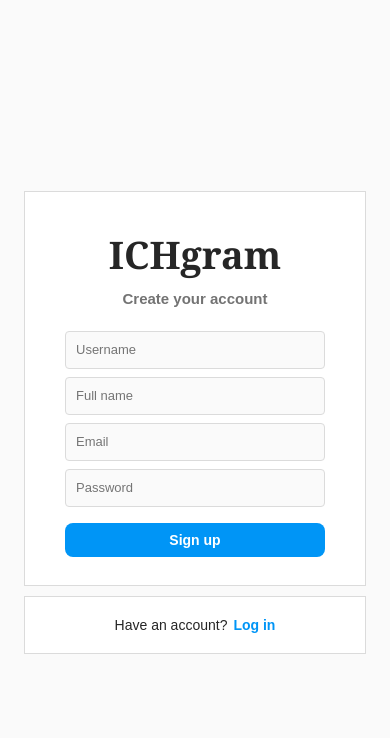
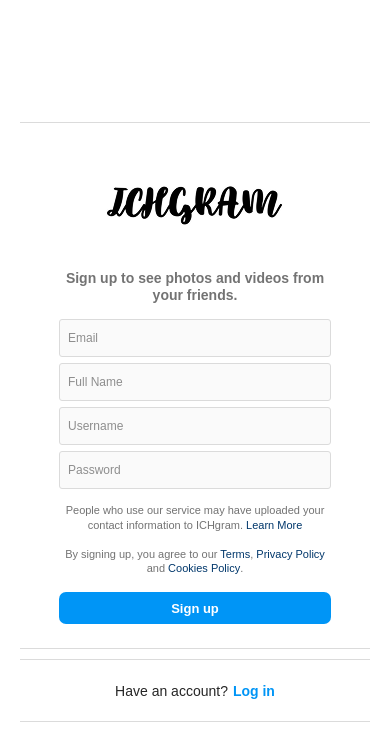
Before and after one commit to rusrus0110-star/insta-ich-frontend, a React (Vite) app: page /register in a window 390 px wide. Shown: the top 738 px of the page. Built offline with nearby package versions, Linux system fonts and the light colour scheme.

Commit message:
Build responsive auth screens

```diff
--- /dev/null
+++ b/src/components/layout/AuthLayout.jsx
@@ -0,0 +1,25 @@
+import auth_phone from "../../assets/auth-phone.png";
+
+function AuthLayout({ children, hide_visual = false }) {
+  return (
+    <main className="auth-page">
+      <section className="auth-section">
+        <article
+          className={
+            hide_visual ? "auth-article auth-article-single" : "auth-article"
+          }
+        >
+          {!hide_visual && (
+            <div className="auth-visual" aria-hidden="true">
+              <img src={auth_phone} alt="" className="auth-phone-image" />
+            </div>
+          )}
+
+          <div className="auth-content">{children}</div>
+        </article>
+      </section>
+    </main>
+  );
+}
+
+export default AuthLayout;
--- a/src/pages/auth/LoginPage.jsx
+++ b/src/pages/auth/LoginPage.jsx
@@ -1,7 +1,10 @@
 import { useState } from "react";
 import { Link, Navigate, useNavigate } from "react-router-dom";
 
+import ichgra_logo from "../../assets/ichgra_logo.png";
+
 import ErrorMessage from "../../components/common/ErrorMessage.jsx";
+import AuthLayout from "../../components/layout/AuthLayout.jsx";
 import useAuth from "../../hooks/useAuth.js";
 
 function LoginPage() {
@@ -46,16 +49,15 @@ function LoginPage() {
   };
 
   return (
-    <div className="auth-page">
-      <div className="auth-card">
-        <h1 className="auth-logo">ICHgram</h1>
-        <p className="auth-subtitle">Sign in to continue</p>
+    <AuthLayout>
+      <div className="auth-card auth-card-login">
+        <img src={ichgra_logo} alt="ICHgram" className="auth-logo-image" />
 
         <form className="auth-form" onSubmit={handle_submit}>
           <input
             name="email"
             type="email"
-            placeholder="Email"
+            placeholder="Username, or email"
             value={form_data.email}
             onChange={handle_change}
           />
@@ -68,23 +70,29 @@ function LoginPage() {
             onChange={handle_change}
           />
 
+          <button type="submit" disabled={is_submitting}>
+            {is_submitting ? "Logging in..." : "Log in"}
+          </button>
+
+          <div className="auth-divider">
+            <span />
+            <p>OR</p>
+            <span />
+          </div>
+
           <ErrorMessage message={error} />
 
-          <button type="submit" disabled={is_submitting}>
-            {is_submitting ? "Signing in..." : "Log in"}
-          </button>
+          <Link className="auth-link" to="/reset-password">
+            Forgot password?
+          </Link>
         </form>
-
-        <Link className="auth-link" to="/reset-password">
-          Forgot password?
-        </Link>
       </div>
 
       <div className="auth-switch-card">
         <span>Don&apos;t have an account?</span>
         <Link to="/register">Sign up</Link>
       </div>
-    </div>
+    </AuthLayout>
   );
 }
 
--- a/src/pages/auth/RegisterPage.jsx
+++ b/src/pages/auth/RegisterPage.jsx
@@ -1,7 +1,10 @@
 import { useState } from "react";
 import { Link, Navigate, useNavigate } from "react-router-dom";
 
+import ichgra_logo from "../../assets/ichgra_logo.png";
+
 import ErrorMessage from "../../components/common/ErrorMessage.jsx";
+import AuthLayout from "../../components/layout/AuthLayout.jsx";
 import useAuth from "../../hooks/useAuth.js";
 
 function RegisterPage() {
@@ -48,33 +51,40 @@ function RegisterPage() {
   };
 
   return (
-    <div className="auth-page">
-      <div className="auth-card">
-        <h1 className="auth-logo">ICHgram</h1>
-        <p className="auth-subtitle">Create your account</p>
+    <AuthLayout hide_visual>
+      <div className="auth-card auth-card-register">
+        <img
+          src={ichgra_logo}
+          alt="ICHgram"
+          className="auth-logo-image auth-logo-register"
+        />
+
+        <p className="auth-register-subtitle">
+          Sign up to see photos and videos from your friends.
+        </p>
 
         <form className="auth-form" onSubmit={handle_submit}>
           <input
-            name="username"
-            type="text"
-            placeholder="Username"
-            value={form_data.username}
+            name="email"
+            type="email"
+            placeholder="Email"
+            value={form_data.email}
             onChange={handle_change}
           />
 
           <input
             name="full_name"
             type="text"
-            placeholder="Full name"
+            placeholder="Full Name"
             value={form_data.full_name}
             onChange={handle_change}
           />
 
           <input
-            name="email"
-            type="email"
-            placeholder="Email"
-            value={form_data.email}
+            name="username"
+            type="text"
+            placeholder="Username"
+            value={form_data.username}
             onChange={handle_change}
           />
 
@@ -85,6 +95,34 @@ function RegisterPage() {
             value={form_data.password}
             onChange={handle_change}
           />
+
+          <p className="auth-legal-text">
+            People who use our service may have uploaded your contact
+            information to ICHgram.
+            <a href="#" onClick={(event) => event.preventDefault()}>
+              {" "}
+              Learn More
+            </a>
+          </p>
+
+          <p className="auth-legal-text">
+            By signing up, you agree to our
+            <a href="#" onClick={(event) => event.preventDefault()}>
+              {" "}
+              Terms
+            </a>
+            ,
+            <a href="#" onClick={(event) => event.preventDefault()}>
+              {" "}
+              Privacy Policy
+            </a>{" "}
+            and
+            <a href="#" onClick={(event) => event.preventDefault()}>
+              {" "}
+              Cookies Policy
+            </a>
+            .
+          </p>
 
           <ErrorMessage message={error} />
 
@@ -98,7 +136,7 @@ function RegisterPage() {
         <span>Have an account?</span>
         <Link to="/login">Log in</Link>
       </div>
-    </div>
+    </AuthLayout>
   );
 }
 
--- a/src/styles/auth.css
+++ b/src/styles/auth.css
@@ -1,85 +1,232 @@
 .auth-page {
-  min-height: 100vh;
-  display: grid;
-  place-items: center;
-  align-content: center;
-  gap: 10px;
-  background: var(--color-bg-soft);
-  padding: 24px;
+  min-height: 100dvh;
+  background: #ffffff;
+  overflow-y: auto;
 }
 
-.auth-card,
-.auth-switch-card {
+.auth-section {
   width: 100%;
-  max-width: 350px;
-  border: 1px solid var(--color-border);
-  background: var(--color-bg);
+  min-height: 100dvh;
+  display: flex;
+  justify-content: center;
+  align-items: center;
+  padding: 32px 20px;
 }
 
-.auth-card {
-  padding: 36px 40px 28px;
+/* Login desktop: Figma article about 935 × 733 */
+.auth-article {
+  width: min(100%, 935px);
+  min-height: min(733px, calc(100dvh - 64px));
+  display: grid;
+  grid-template-columns: 380px 350px;
+  column-gap: 65px;
+  align-items: center;
+  justify-content: center;
 }
 
-.auth-card-wide {
-  max-width: 460px;
+/* Register / reset: single centered card */
+.auth-article-single {
+  width: 100%;
+  min-height: auto;
+  grid-template-columns: 350px;
+  column-gap: 0;
+  justify-content: center;
+  align-content: center;
+}
+
+/* Left phone block */
+.auth-visual {
+  width: 380px;
+  display: flex;
+  justify-content: flex-end;
+  align-items: center;
+}
+
+.auth-phone-image {
+  width: 250px;
+  height: auto;
+  max-height: 538px;
+  display: block;
+  object-fit: contain;
+}
+
+/* Right form block */
+.auth-content {
+  width: 350px;
+  display: grid;
+  gap: 10px;
+}
+
+/* Base auth card */
+.auth-card {
+  width: 350px;
+  border: 1px solid var(--color-border);
+  background: #ffffff;
+}
+
+/* Login card */
+.auth-card-login {
+  min-height: 392px;
+  padding: 30px 39px 20px;
+}
+
+/* Register card */
+.auth-card-register {
+  min-height: auto;
+  padding: 28px 39px 24px;
+}
+
+/* Logo */
+.auth-logo-image {
+  width: 190px;
+  height: auto;
+  max-height: 107px;
+  display: block;
+  object-fit: contain;
+  margin: 0 auto 23px;
+}
+
+.auth-logo-register {
+  margin-bottom: 12px;
 }
 
 .auth-logo {
-  margin: 0 0 10px;
+  margin: 0 0 28px;
   text-align: center;
-  font-size: 38px;
+  font-size: 36px;
+  line-height: 1;
   font-family: Georgia, "Times New Roman", serif;
   font-weight: 700;
+  letter-spacing: -1px;
 }
 
 .auth-subtitle {
-  margin: 0 0 24px;
+  margin: -14px 0 22px;
   text-align: center;
   color: var(--color-muted);
-  font-size: 15px;
+  font-size: 14px;
   font-weight: 600;
 }
 
+.auth-register-subtitle {
+  width: 100%;
+  max-width: 270px;
+  margin: 0 auto 14px;
+  color: var(--color-muted);
+  text-align: center;
+  font-size: 14px;
+  line-height: 1.25;
+  font-weight: 600;
+}
+
+/* Form */
 .auth-form {
   display: grid;
-  gap: 8px;
+  gap: 6px;
 }
 
 .auth-form input {
+  width: 100%;
   height: 38px;
-  padding: 0 10px;
-  font-size: 13px;
+  padding: 0 8px;
+  border: 1px solid var(--color-border);
+  border-radius: 3px;
+  background: #fafafa;
+  color: var(--color-text);
+  font-size: 12px;
+}
+
+.auth-form input::placeholder {
+  color: #8e8e8e;
 }
 
 .auth-form button {
-  height: 34px;
+  width: 100%;
+  height: 32px;
   margin-top: 8px;
-  font-size: 14px;
+  border-radius: 7px;
+  background: var(--color-primary);
+  color: #ffffff;
+  font-size: 13px;
+  font-weight: 600;
 }
 
-.auth-form-spaced {
-  margin-top: 18px;
+.auth-form button:hover {
+  background: var(--color-primary-hover);
 }
 
+/* Login divider */
+.auth-divider {
+  display: grid;
+  grid-template-columns: 1fr auto 1fr;
+  align-items: center;
+  gap: 16px;
+  margin: 15px 0 14px;
+}
+
+.auth-divider span {
+  height: 1px;
+  background: var(--color-border);
+}
+
+.auth-divider p {
+  margin: 0;
+  color: var(--color-muted);
+  font-size: 12px;
+  font-weight: 600;
+}
+
+/* Links */
 .auth-link {
   display: block;
-  margin-top: 18px;
+  margin-top: 28px;
   text-align: center;
   color: #00376b;
-  font-size: 13px;
+  font-size: 12px;
 }
 
 .auth-switch-card {
+  width: 350px;
+  min-height: 63px;
   display: flex;
+  align-items: center;
   justify-content: center;
-  gap: 6px;
-  padding: 20px;
+  gap: 5px;
+  border: 1px solid var(--color-border);
+  background: #ffffff;
   font-size: 14px;
 }
 
 .auth-switch-card a {
   color: var(--color-primary);
   font-weight: 600;
+}
+
+/* Register legal text */
+.auth-legal-text {
+  margin: 8px 0 0;
+  color: var(--color-muted);
+  text-align: center;
+  font-size: 11px;
+  line-height: 1.35;
+}
+
+.auth-legal-text a {
+  color: #00376b;
+  font-weight: 500;
+}
+
+.auth-card-register .auth-form button {
+  margin-top: 10px;
+}
+
+/* Reset password */
+.auth-card-wide {
+  min-height: auto;
+}
+
+.auth-form-spaced {
+  margin-top: 18px;
 }
 
 .reset-token-box {
@@ -105,3 +252,64 @@
   font-size: 12px;
   line-height: 1.5;
 }
+
+/* Important: small height screens / DevTools opened */
+@media (max-height: 760px) {
+  .auth-section {
+    align-items: flex-start;
+    padding-top: 24px;
+    padding-bottom: 24px;
+  }
+
+  .auth-article {
+    min-height: auto;
+  }
+
+  .auth-article-single {
+    align-content: start;
+  }
+}
+
+/* Tablet */
+@media (max-width: 875px) {
+  .auth-section {
+    padding: 32px 20px;
+  }
+
+  .auth-article {
+    width: 100%;
+    min-height: auto;
+    grid-template-columns: 1fr;
+    place-items: center;
+  }
+
+  .auth-visual {
+    display: none;
+  }
+
+  .auth-content {
+    width: 350px;
+  }
+}
+
+/* Mobile */
+@media (max-width: 420px) {
+  .auth-section {
+    min-height: 100dvh;
+    padding: 0;
+  }
+
+  .auth-content {
+    width: 100%;
+    min-height: 100dvh;
+    align-content: center;
+    padding: 20px;
+  }
+
+  .auth-card,
+  .auth-switch-card {
+    width: 100%;
+    border-left: none;
+    border-right: none;
+  }
+}
```
Also changed, not shown: src/assets/auth-phone.png (added), src/assets/ichgra_logo.png (added).
